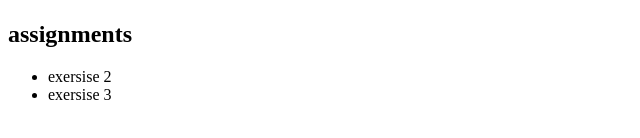
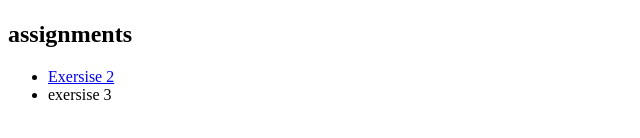
Before and after one commit to SadieYSun/mmp240, a plain HTML site: page index.html in a window 1280 px wide. Shown: the part 562-700 px from the top of the page, 0-640 px from the left. Drawn offline with Linux system fonts and the light colour scheme.

Commit message:
I added links

```diff
--- a/index.html
+++ b/index.html
@@ -12,7 +12,7 @@
     <img src="IMG_3679.jpg" alt="Everyday photo of Sadie in the subway" width="500">
     <h2>assignments</h2>
     <ul>
-        <li>exersise 2</li>
+        <li><a href="exercise2/exercise2.html">Exersise 2</a></li>
         <li>exersise 3</li>
     </ul>
 </body>
```
Also changed, not shown: exercise2/exercise2.html (+1 -0 lines).
